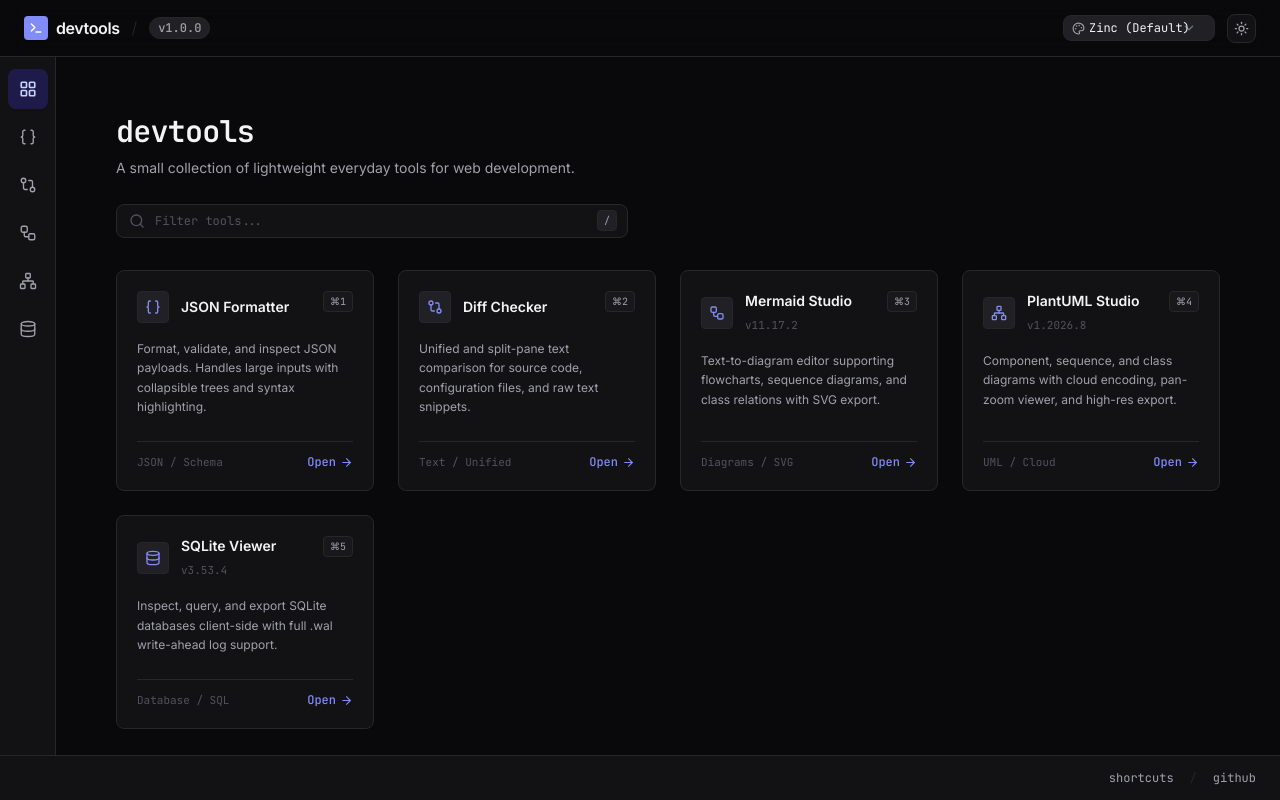
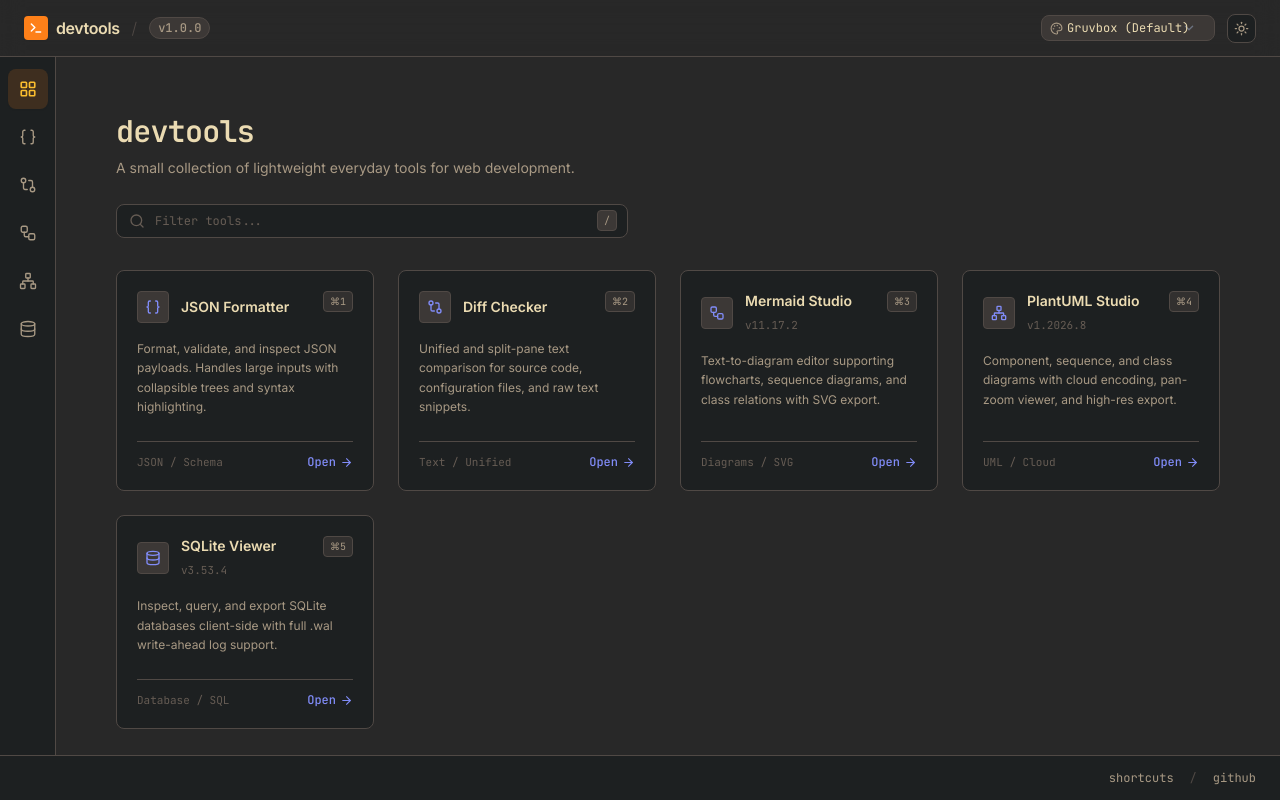
Before and after one commit to gerteck/devtools, a Svelte app: page / in a window 1280 px wide. Built offline with nearby package versions, Linux system fonts and the light colour scheme; what monaco-editor would draw is missing.

Commit message:
feat(theme): set Gruvbox Dark as default application theme

```diff
--- a/src/App.svelte
+++ b/src/App.svelte
@@ -18,7 +18,7 @@
   );
 
   let scheme = $state<ColorScheme>(
-    (typeof localStorage !== 'undefined' && (localStorage.getItem('devtools_scheme') as ColorScheme)) || 'default'
+    (typeof localStorage !== 'undefined' && (localStorage.getItem('devtools_scheme') as ColorScheme)) || 'gruvbox'
   );
 
   // Sync DOM and persistence
--- a/src/app.css
+++ b/src/app.css
@@ -3,8 +3,47 @@
 @tailwind utilities;
 
 @layer base {
-  /* Default Theme: Light */
+  /* Gruvbox (Default Theme): Light */
   :root,
+  [data-theme="gruvbox"] {
+    --color-bg: #fbf1c7;
+    --color-surface: #f2e5bc;
+    --color-surface-low: #f9f5d7;
+    --color-surface-container: #ebdbb2;
+    --color-surface-high: #d5c4a1;
+    --color-on-surface: #282828;
+    --color-on-surface-variant: #665c54;
+    --color-outline: #bdae93;
+    --color-outline-variant: #d5c4a1;
+    --color-primary: #af3a03;
+    --color-primary-container: #fe801930;
+    --color-on-primary-container: #9d0006;
+    --color-secondary: #79740e;
+    --color-secondary-container: #b8bb2630;
+    --color-on-secondary-container: #427b58;
+  }
+
+  /* Gruvbox (Default Theme): Dark */
+  html.dark,
+  [data-theme="gruvbox"].dark {
+    --color-bg: #282828;
+    --color-surface: #1d2021;
+    --color-surface-low: #32302f;
+    --color-surface-container: #3c3836;
+    --color-surface-high: #504945;
+    --color-on-surface: #ebdbb2;
+    --color-on-surface-variant: #a89984;
+    --color-outline: #665c54;
+    --color-outline-variant: #504945;
+    --color-primary: #fe8019;
+    --color-primary-container: #fe801925;
+    --color-on-primary-container: #fabd2f;
+    --color-secondary: #b8bb26;
+    --color-secondary-container: #b8bb2625;
+    --color-on-secondary-container: #8ec07c;
+  }
+
+  /* Zinc: Light */
   [data-theme="default"] {
     --color-bg: #fafafa;
     --color-surface: #ffffff;
@@ -23,8 +62,7 @@
     --color-on-secondary-container: #065f46;
   }
 
-  /* Default Theme: Dark */
-  html.dark,
+  /* Zinc: Dark */
   [data-theme="default"].dark {
     --color-bg: #09090b;
     --color-surface: #121215;
@@ -41,44 +79,6 @@
     --color-secondary: #10b981;
     --color-secondary-container: #064e3b;
     --color-on-secondary-container: #a7f3d0;
-  }
-
-  /* Gruvbox: Light */
-  [data-theme="gruvbox"] {
-    --color-bg: #fbf1c7;
-    --color-surface: #f2e5bc;
-    --color-surface-low: #f9f5d7;
-    --color-surface-container: #ebdbb2;
-    --color-surface-high: #d5c4a1;
-    --color-on-surface: #282828;
-    --color-on-surface-variant: #665c54;
-    --color-outline: #bdae93;
-    --color-outline-variant: #d5c4a1;
-    --color-primary: #af3a03;
-    --color-primary-container: #fe801930;
-    --color-on-primary-container: #9d0006;
-    --color-secondary: #79740e;
-    --color-secondary-container: #b8bb2630;
-    --color-on-secondary-container: #427b58;
-  }
-
-  /* Gruvbox: Dark */
-  [data-theme="gruvbox"].dark {
-    --color-bg: #282828;
-    --color-surface: #1d2021;
-    --color-surface-low: #32302f;
-    --color-surface-container: #3c3836;
-    --color-surface-high: #504945;
-    --color-on-surface: #ebdbb2;
-    --color-on-surface-variant: #a89984;
-    --color-outline: #665c54;
-    --color-outline-variant: #504945;
-    --color-primary: #fe8019;
-    --color-primary-container: #fe801925;
-    --color-on-primary-container: #fabd2f;
-    --color-secondary: #b8bb26;
-    --color-secondary-container: #b8bb2625;
-    --color-on-secondary-container: #8ec07c;
   }
 
   /* Catppuccin: Light (Latte) */
--- a/src/components/Header.svelte
+++ b/src/components/Header.svelte
@@ -18,7 +18,7 @@
   import pkg from '../../package.json';
 
   let {
-    scheme = 'default',
+    scheme = 'gruvbox',
     theme = 'dark',
     onSelectScheme,
     onToggleTheme,
@@ -34,8 +34,8 @@
   let mobileMenuOpen = $state(false);
 
   const schemes: { id: ColorScheme; label: string; short: string }[] = [
-    { id: 'default', label: 'Zinc (Default)', short: 'Zinc' },
-    { id: 'gruvbox', label: 'Gruvbox', short: 'Gruvbox' },
+    { id: 'gruvbox', label: 'Gruvbox (Default)', short: 'Gruvbox' },
+    { id: 'default', label: 'Zinc', short: 'Zinc' },
     { id: 'catppuccin', label: 'Catppuccin', short: 'Catppuccin' },
     { id: 'nord', label: 'Nord', short: 'Nord' },
   ];
```
Also changed, not shown: index.html (+1 -1 lines).
